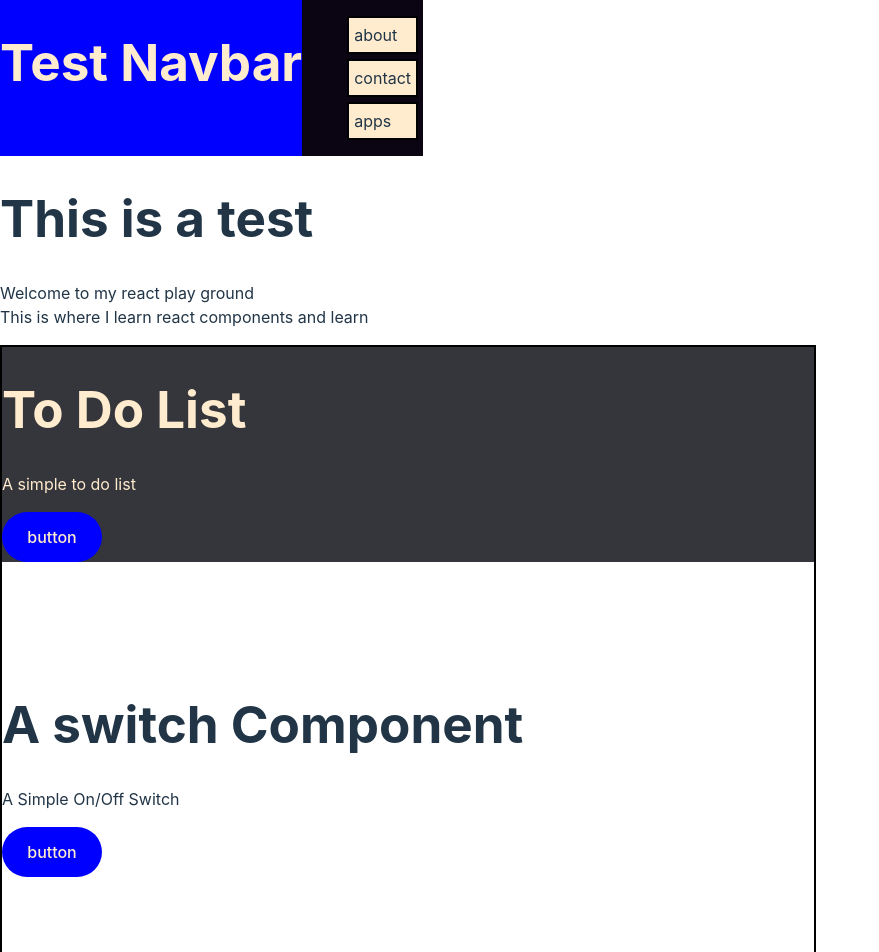
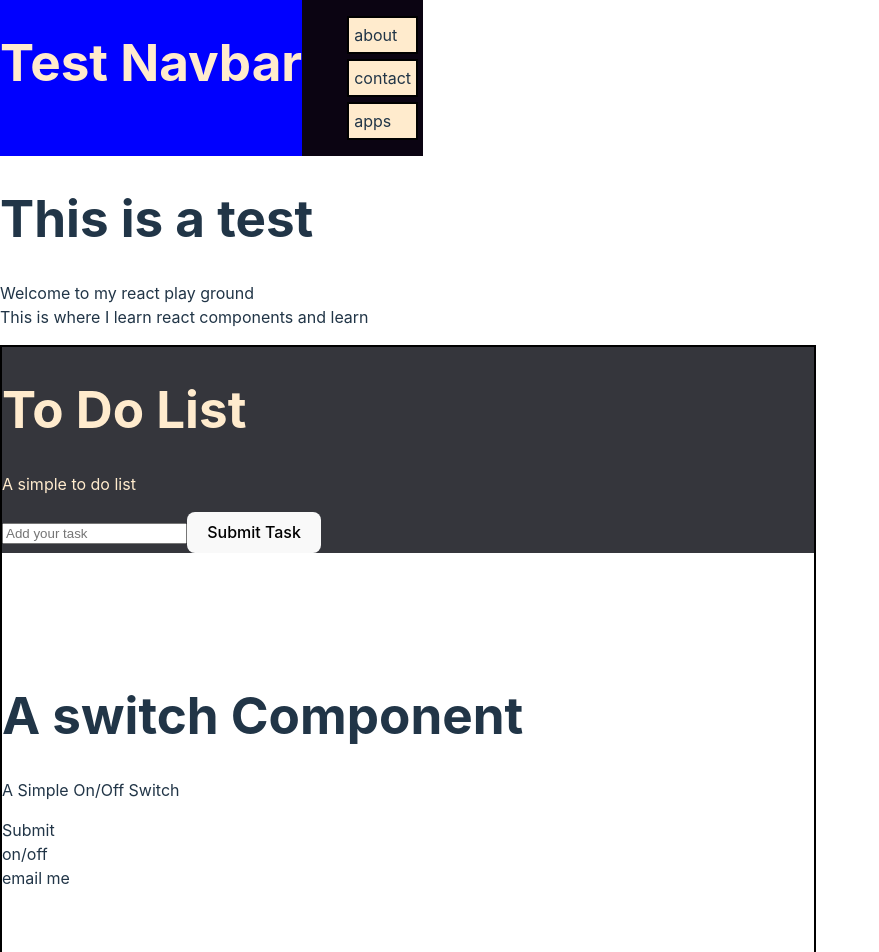
Before and after one commit to ElvisRivera21/test, a React (Vite) app in the folder test-application/: page / in a window 1280 px wide. Shown: the top 952 px of the page, without its empty margins (0-879 px from the left). Built offline with nearby package versions, Linux system fonts and the light colour scheme.

Commit message:
todo compont

```diff
--- a/test-application/src/components/button.jsx
+++ b/test-application/src/components/button.jsx
@@ -1,5 +1,33 @@
 function Button() {
-    return <button className='btn'>button</button>;
+    return (
+        <div className='btncomponet'>
+
+            <div ClassName='todobtn'>
+                <btn>Submit</btn>
+
+        </div>
+
+             <div ClassName='switchbtn'>
+                <btn>on/off</btn>
+
+            </div>
+
+            <div ClassName='emailbtn'>
+                <btn>email me</btn>
+
+        </div>
+
+
+
+
+
+
+
+
+
+
+        </div>
+    )
 }
 
 export default Button;
--- a/test-application/src/components/card.jsx
+++ b/test-application/src/components/card.jsx
@@ -1,13 +1,45 @@
 import Button from "./button";
+import React, { useState} from "react";
+
+
 
 function Card() {
-    return (
+  const [tasks, setTasks] = useState([]);
+const [newTask, setNewTasks] = useState('');
+
+  const addTask = () => {
+          if (newTask.trim()) {
+          setTasks([...tasks, setNewTasks]);
+        setNewTask('');
+
+          }
+};
+
+  return (
+
        <div className='cardcomponents'>
 
-            <div className='todocomponent'>
+      <div className='todocomponent'>
+
+
+
+
               <h1>To Do List</h1>
-            <p>A simple to do list</p>
-            <Button />
+          <p>A simple to do list</p>
+          <input type='text'
+          value={newTask}
+          onChange={(e) => setNewTask(e.target.value)}
+          placeholder='Add your task'>
+            </input>
+
+        {/*using todo button */}
+
+        <button className='todobtn' onClick={addTask}>Submit Task</button>
+
+
+
+
+
 
         </div>
 
```
